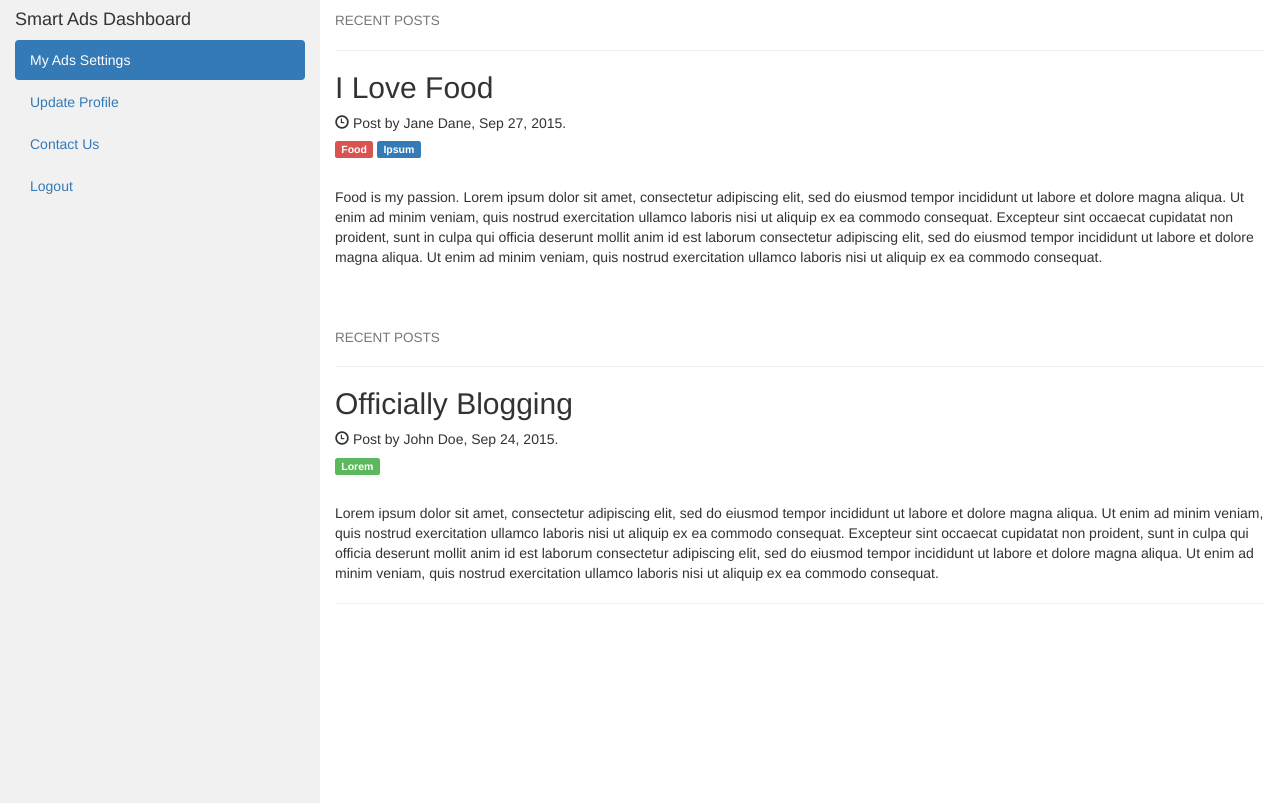
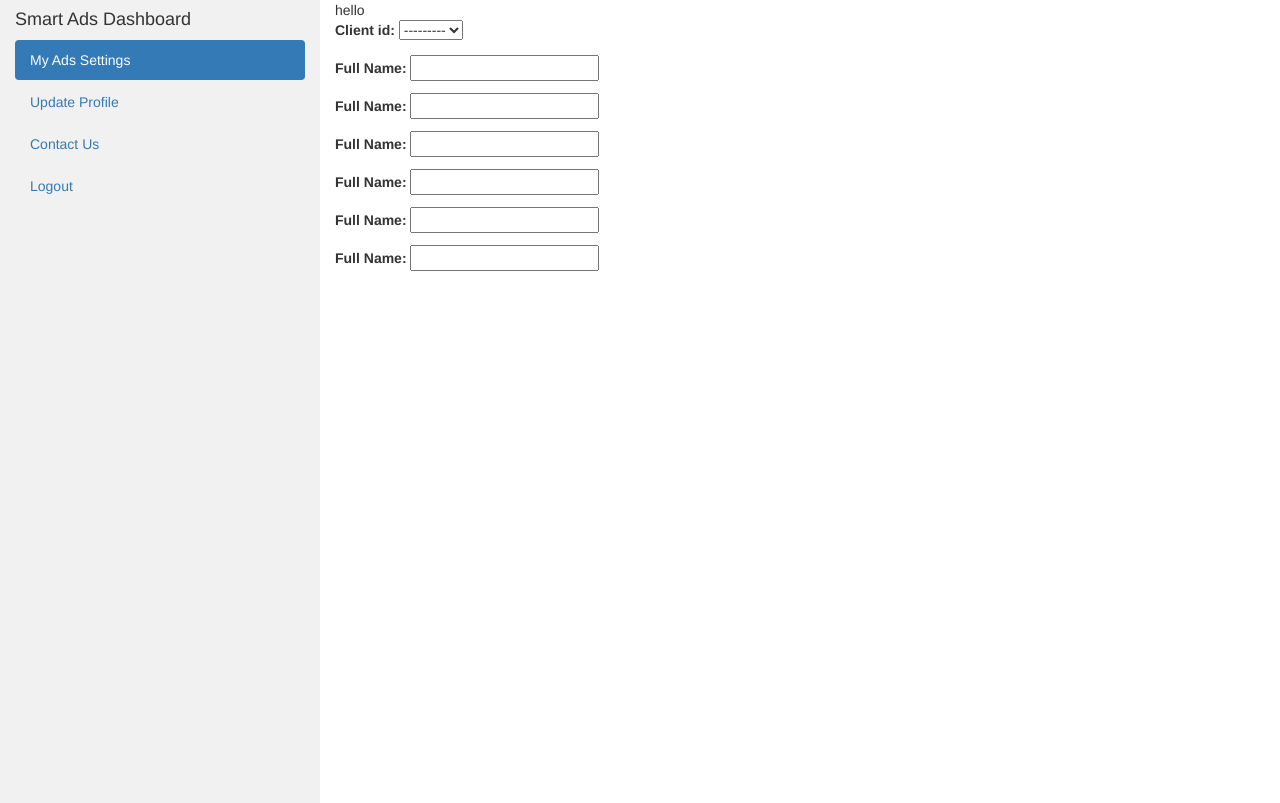
Before and after one commit to abhijitbangera/smart_ads, a Django app: template smart_ads/main_app/templates/dashboard.html in a window 1280 px wide. Shown: the top 803 px of the page. Run offline with Django 3.2, Linux system fonts and the light colour scheme; the template is opened without the code that fills it: values that come from a table or form of the project are taken from there, others are empty; data comes from the database, SQL or seed files in the repository; both versions use the stored data as it was after the commit; some libraries are stand-ins or nearby versions.

Commit message:
dashboard base created

```diff
--- /dev/null
+++ b/smart_ads/main_app/client/forms.py
@@ -0,0 +1,7 @@
+from django import forms
+from client.models import adsDetails
+
+class adsDetailsForm(forms.ModelForm):
+	class Meta:
+		model= adsDetails
+		fields = '__all__'
--- /dev/null
+++ b/smart_ads/main_app/client/models.py
@@ -0,0 +1,18 @@
+# -*- coding: utf-8 -*-
+from __future__ import unicode_literals
+from django.contrib.auth.models import User
+
+from django.db import models
+
+# Create your models here.
+class adsDetails(models.Model):
+    client_id=models.ForeignKey(User, unique=True,on_delete=models.CASCADE)
+    header = models.CharField('Full Name', max_length=300)
+    left_top = models.CharField('Full Name', max_length=200)
+    left_bottom = models.CharField('Full Name', max_length=200)
+    right_top = models.CharField('Full Name', max_length=200)
+    right_bottom = models.CharField('Full Name', max_length=200)
+    footer = models.CharField('Full Name', max_length=300)
+
+    def __str__(self):
+        return str(self.client_id)
--- /dev/null
+++ b/smart_ads/main_app/client/tests.py
@@ -0,0 +1,6 @@
+# -*- coding: utf-8 -*-
+from __future__ import unicode_literals
+
+from django.test import TestCase
+
+# Create your tests here.
--- a/smart_ads/main_app/main_app/settings.py
+++ b/smart_ads/main_app/main_app/settings.py
@@ -37,6 +37,7 @@ INSTALLED_APPS = [
     'django.contrib.sessions',
     'django.contrib.messages',
     'django.contrib.staticfiles',
+    'client',
 ]
 
 MIDDLEWARE = [
--- a/smart_ads/main_app/main_app/urls.py
+++ b/smart_ads/main_app/main_app/urls.py
@@ -16,6 +16,7 @@ Including another URLconf
 from django.contrib import admin
 from django.urls import path
 from main_app import views as main_app_view
+from client.views import clientads
 from django.conf.urls import url, include
 from django.contrib.auth import views as auth_views
 
@@ -23,6 +24,7 @@ urlpatterns = [
     path('admin/', admin.site.urls),
     url('^$',main_app_view.test, name='test' ),
     url('dashboard/$', main_app_view.dashboard, name='dashboard'),
+    url('dashboard/1$', clientads, name='clientads'),
 
     url(r'^login/$', auth_views.LoginView.as_view(template_name="client_login.html"), name="login"),
     url(r'^logout/$', auth_views.LogoutView.as_view(template_name="index.html"), name="logout"),
--- /dev/null
+++ b/smart_ads/main_app/templates/client_base.html
@@ -0,0 +1,67 @@
+<!DOCTYPE html>
+<html lang="en">
+<head>
+  <title>Dashboard</title>
+  <meta charset="utf-8">
+  <meta name="viewport" content="width=device-width, initial-scale=1">
+  <link rel="stylesheet" href="https://maxcdn.bootstrapcdn.com/bootstrap/3.3.7/css/bootstrap.min.css">
+  <script src="https://ajax.googleapis.com/ajax/libs/jquery/3.3.1/jquery.min.js"></script>
+  <script src="https://maxcdn.bootstrapcdn.com/bootstrap/3.3.7/js/bootstrap.min.js"></script>
+  <style>
+    /* Set height of the grid so .sidenav can be 100% (adjust if needed) */
+    .row.content {height: 1500px}
+
+    /* Set gray background color and 100% height */
+    .sidenav {
+      background-color: #f1f1f1;
+      height: 100%;
+    }
+
+    /* Set black background color, white text and some padding */
+    footer {
+      background-color: #555;
+      color: white;
+      padding: 15px;
+    }
+
+    /* On small screens, set height to 'auto' for sidenav and grid */
+    @media screen and (max-width: 767px) {
+      .sidenav {
+        height: auto;
+        padding: 15px;
+      }
+      .row.content {height: auto;}
+    }
+  </style>
+</head>
+<body>
+
+<div class="container-fluid">
+  <div class="row content">
+    <div class="col-sm-3 sidenav">
+      <h4>Smart Ads Dashboard</h4>
+      <ul class="nav nav-pills nav-stacked">
+        <li class="active"><a href="#section1">My Ads Settings</a></li>
+        <li><a href="#section2">Update Profile</a></li>
+        <li><a href="#section3">Contact Us</a></li>
+        <li><a href="/logout">Logout</a></li>
+      </ul><br>
+    </div>
+
+    <div class="col-sm-9">
+
+
+      {% block content %}
+
+              {% endblock %}
+
+    </div>
+  </div>
+</div>
+
+<footer class="container-fluid">
+  <p>Footer Text</p>
+</footer>
+
+</body>
+</html>
--- a/smart_ads/main_app/templates/dashboard.html
+++ b/smart_ads/main_app/templates/dashboard.html
@@ -1,77 +1,7 @@
-<!DOCTYPE html>
-<html lang="en">
-<head>
-  <title>Dashboard</title>
-  <meta charset="utf-8">
-  <meta name="viewport" content="width=device-width, initial-scale=1">
-  <link rel="stylesheet" href="https://maxcdn.bootstrapcdn.com/bootstrap/3.3.7/css/bootstrap.min.css">
-  <script src="https://ajax.googleapis.com/ajax/libs/jquery/3.3.1/jquery.min.js"></script>
-  <script src="https://maxcdn.bootstrapcdn.com/bootstrap/3.3.7/js/bootstrap.min.js"></script>
-  <style>
-    /* Set height of the grid so .sidenav can be 100% (adjust if needed) */
-    .row.content {height: 1500px}
+{% extends "client_base.html" %}
 
-    /* Set gray background color and 100% height */
-    .sidenav {
-      background-color: #f1f1f1;
-      height: 100%;
-    }
 
-    /* Set black background color, white text and some padding */
-    footer {
-      background-color: #555;
-      color: white;
-      padding: 15px;
-    }
-
-    /* On small screens, set height to 'auto' for sidenav and grid */
-    @media screen and (max-width: 767px) {
-      .sidenav {
-        height: auto;
-        padding: 15px;
-      }
-      .row.content {height: auto;}
-    }
-  </style>
-</head>
-<body>
-
-<div class="container-fluid">
-  <div class="row content">
-    <div class="col-sm-3 sidenav">
-      <h4>Smart Ads Dashboard</h4>
-      <ul class="nav nav-pills nav-stacked">
-        <li class="active"><a href="#section1">My Ads Settings</a></li>
-        <li><a href="#section2">Update Profile</a></li>
-        <li><a href="#section3">Contact Us</a></li>
-        <li><a href="/logout">Logout</a></li>
-      </ul><br>
-    </div>
-
-    <div class="col-sm-9">
-      <h4><small>RECENT POSTS</small></h4>
-      <hr>
-      <h2>I Love Food</h2>
-      <h5><span class="glyphicon glyphicon-time"></span> Post by Jane Dane, Sep 27, 2015.</h5>
-      <h5><span class="label label-danger">Food</span> <span class="label label-primary">Ipsum</span></h5><br>
-      <p>Food is my passion. Lorem ipsum dolor sit amet, consectetur adipiscing elit, sed do eiusmod tempor incididunt ut labore et dolore magna aliqua. Ut enim ad minim veniam, quis nostrud exercitation ullamco laboris nisi ut aliquip ex ea commodo consequat. Excepteur sint occaecat cupidatat non proident, sunt in culpa qui officia deserunt mollit anim id est laborum consectetur adipiscing elit, sed do eiusmod tempor incididunt ut labore et dolore magna aliqua. Ut enim ad minim veniam, quis nostrud exercitation ullamco laboris nisi ut aliquip ex ea commodo consequat.</p>
-      <br><br>
-
-      <h4><small>RECENT POSTS</small></h4>
-      <hr>
-      <h2>Officially Blogging</h2>
-      <h5><span class="glyphicon glyphicon-time"></span> Post by John Doe, Sep 24, 2015.</h5>
-      <h5><span class="label label-success">Lorem</span></h5><br>
-      <p>Lorem ipsum dolor sit amet, consectetur adipiscing elit, sed do eiusmod tempor incididunt ut labore et dolore magna aliqua. Ut enim ad minim veniam, quis nostrud exercitation ullamco laboris nisi ut aliquip ex ea commodo consequat. Excepteur sint occaecat cupidatat non proident, sunt in culpa qui officia deserunt mollit anim id est laborum consectetur adipiscing elit, sed do eiusmod tempor incididunt ut labore et dolore magna aliqua. Ut enim ad minim veniam, quis nostrud exercitation ullamco laboris nisi ut aliquip ex ea commodo consequat.</p>
-      <hr>
-
-    </div>
-  </div>
-</div>
-
-<footer class="container-fluid">
-  <p>Footer Text</p>
-</footer>
-
-</body>
-</html>
+{% block content %}
+      hello
+{{form.as_p}}
+{% endblock %}
```
Also changed, not shown: smart_ads/main_app/client/admin.py (added, +9 -0 lines), smart_ads/main_app/client/apps.py (added, +8 -0 lines), smart_ads/main_app/client/views.py (added, +20 -0 lines), smart_ads/main_app/client/__init__.py (added), smart_ads/main_app/client/migrations/0001_initial.py (added), smart_ads/main_app/client/migrations/__init__.py (added), smart_ads/main_app/db.sqlite3, 2 other files.
